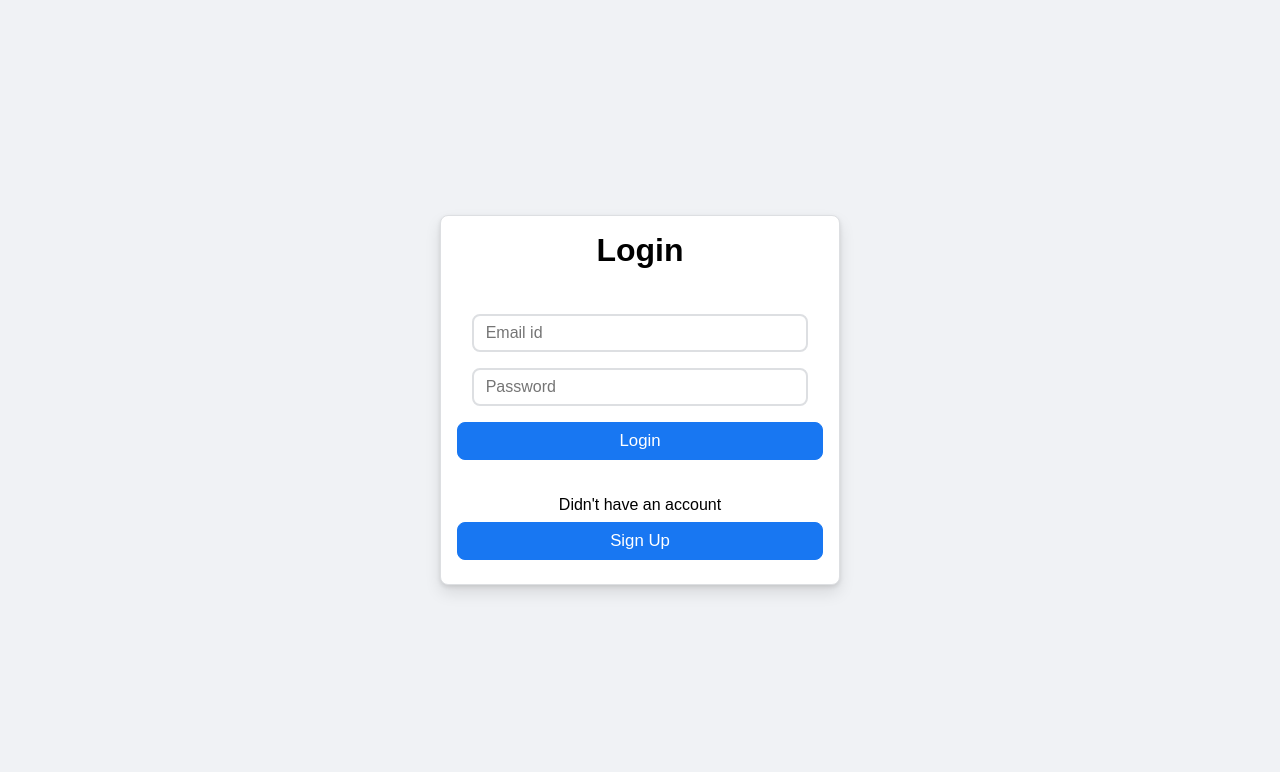
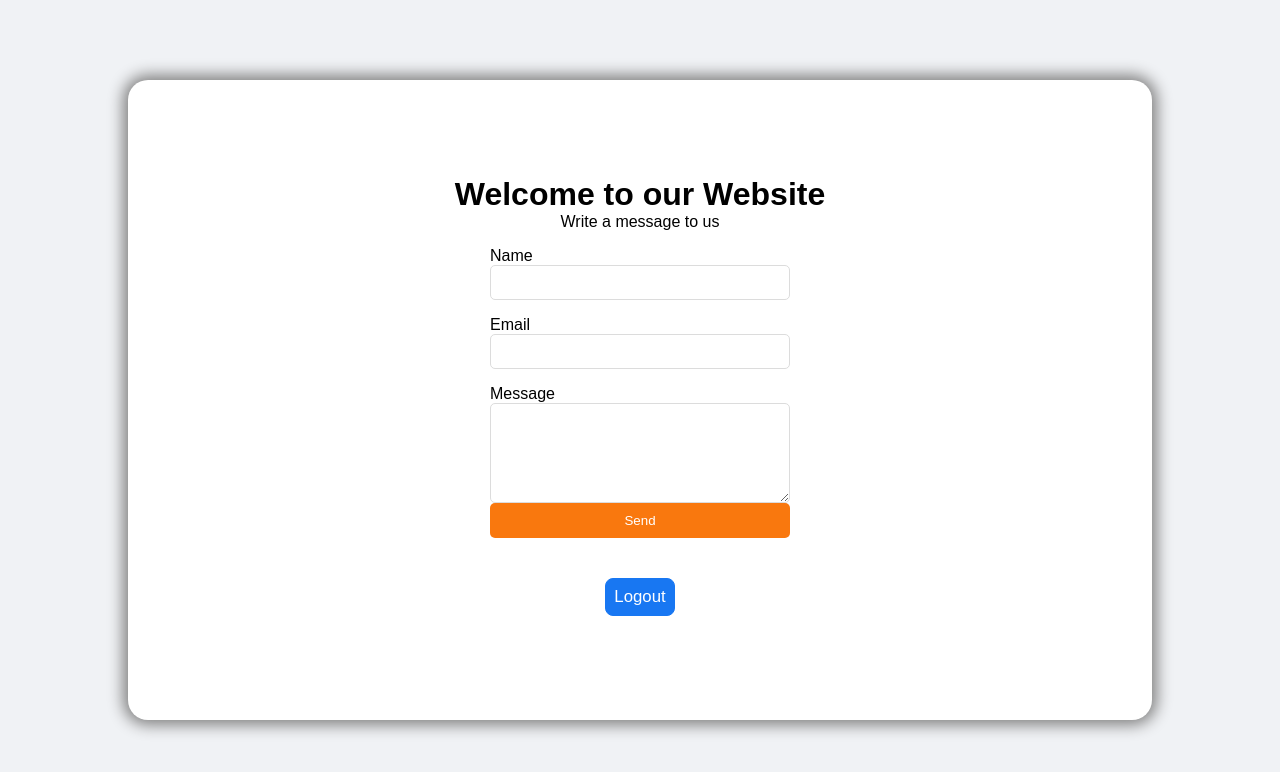
Before and after one commit to chiraggoyel98/LoginPage, a React (Create React App) app in the folder login-signup-form/: page / in a window 1280 px wide. Shown: the top 772 px of the page. Built offline with nearby package versions, Linux system fonts and the light colour scheme; the HTML template or start-up script is replaced by a standard one.

Commit message:
added contact form

```diff
--- a/login-signup-form/package.json
+++ b/login-signup-form/package.json
@@ -3,6 +3,7 @@
   "version": "0.1.0",
   "private": true,
   "dependencies": {
+    "@emailjs/browser": "^3.6.2",
     "@testing-library/jest-dom": "^5.16.4",
     "@testing-library/react": "^13.3.0",
     "@testing-library/user-event": "^13.5.0",
--- a/login-signup-form/src/App.js
+++ b/login-signup-form/src/App.js
@@ -12,7 +12,7 @@
 
   return (
     <div className="App"  >
-    {/* {console.log(user)} */}
+    {/* {console.log(user)}
       <Router>
         <Routes>
           <Route exact path="/" element =
@@ -25,7 +25,8 @@
           <Route path="/register"  element = { <Signup /> } />
 
         </Routes>
-      </Router>
+      </Router> */}
+      < Home />
     </div>
 
   );
--- /dev/null
+++ b/login-signup-form/src/components/contact/contact.css
@@ -0,0 +1,62 @@
+/* .contactform {
+    margin: 10px auto;
+    background: #1877f2;
+    border: 1px solid #1877f2;
+    color: #fff;
+    font-size: 1.05rem;
+    padding: 0.6rem;
+    width: 8.2rem;
+    text-align: center;
+    border-radius: 8px;
+    outline: none;
+    cursor: pointer;
+
+} */
+
+form {
+    display: flex;
+    align-items: flex-start;
+    flex-direction: column;
+    width: 300px;
+    font-size: 16px;
+}
+input {
+    width: 100%;
+    height: 35px;
+    padding: 7px;
+    outline: none;
+    border-radius: 5px;
+    border: 1px solid rgb(220, 220, 220);
+}
+
+input:focus {
+    border: 2px solid rgb(0, 113, 206);
+}
+
+textarea {
+    max-width: 100%;
+    min-width: 100%;
+    width: 100%;
+    max-height: 100px;
+    min-height: 100px;
+    padding: 7px;
+    outline: none;
+    border-radius: 5px;
+    border: 1px solid rgb(220, 220, 220);
+
+  }
+
+  textarea:focus {
+    border: 2px solid rgba(0, 113, 206, 1);
+  }
+
+  label {
+    margin-top: 1rem;
+  }
+  input[type=submit] {
+    margin-bottom: 2rem;
+    cursor: pointer;
+    background: rgb(249, 120, 14);
+    color: white;
+    border: none;
+  }
--- /dev/null
+++ b/login-signup-form/src/components/contact/contact.js
@@ -0,0 +1,37 @@
+import React, { useRef } from 'react';
+import emailjs from '@emailjs/browser';
+import "./contact.css";
+
+const Contact  = () => {
+
+    const form = useRef();
+
+  const sendEmail = (e) => {
+    e.preventDefault();
+
+    emailjs.sendForm('YOUR_SERVICE_ID', 'YOUR_TEMPLATE_ID', form.current, 'YOUR_PUBLIC_KEY')
+      .then((result) => {
+          console.log(result.text);
+      }, (error) => {
+          console.log(error.text);
+      });
+  };
+
+    return (
+        <div className="contactform">
+            <form  ref={form} onSubmit={sendEmail}>
+                <label>Name</label>
+                <input autoComplete="off" type="text" name="user_name" />
+
+                <label>Email</label>
+                <input autoComplete="off" type="email" name="user_email" />
+
+                <label>Message</label>
+                <textarea name="message" />
+
+                <input type="submit" value="Send" />
+            </form>
+        </div>
+    )
+}
+export default Contact
--- a/login-signup-form/src/components/home/home.js
+++ b/login-signup-form/src/components/home/home.js
@@ -1,11 +1,13 @@
 import React from "react"
 import "./home.css"
+import Contact from "../contact/contact";
 
 const Home = ({setLoginUser}) => {
     return (
        <div className="homepage">
-            <h1>Home Page</h1>
-
+            <h1>Welcome to our Website</h1>
+            <div> Write a message to us</div>
+            <Contact />
             <div className="button" onClick={() => setLoginUser({})}>Logout</div>
        </div>
     )
--- a/login-signup-form/src/components/login/login.js
+++ b/login-signup-form/src/components/login/login.js
@@ -39,7 +39,7 @@
             <h1>Login</h1>
             <div className="msg"></div>
 
-            <input autocomplete="off" type="text" placeholder="Email id" name="email" value={user.email} onChange={updateChange}></input>
+            <input autoComplete="off" type="text" placeholder="Email id" name="email" value={user.email} onChange={updateChange}></input>
             <input type="password" placeholder="Password" name="password" value={user.password} onChange={updateChange}></input>
 
             <div className="button" onClick={login}>Login</div>
--- a/login-signup-form/src/components/signup/signup.js
+++ b/login-signup-form/src/components/signup/signup.js
@@ -43,8 +43,8 @@
         <h1>Sign Up</h1>
         <div className="msg"></div>
 
-        <input autocomplete="off" type="text" name="name" value={user.name} placeholder="Enter your Name" onChange={updateChange}></input>
-        <input autocomplete="off" type="text" name="email" value={user.email} placeholder="Enter your Email id" onChange={updateChange}></input>
+        <input autoComplete="off" type="text" name="name" value={user.name} placeholder="Enter your Name" onChange={updateChange}></input>
+        <input autoComplete="off" type="text" name="email" value={user.email} placeholder="Enter your Email id" onChange={updateChange}></input>
         <input  type="password" name="password" value={user.password} placeholder="Enter Password" onChange={updateChange}></input>
 
         <div className="button" onClick={register}>Sign UP</div>
```
Also changed, not shown: 2 other files (tests, documents, lock files or other folders).
